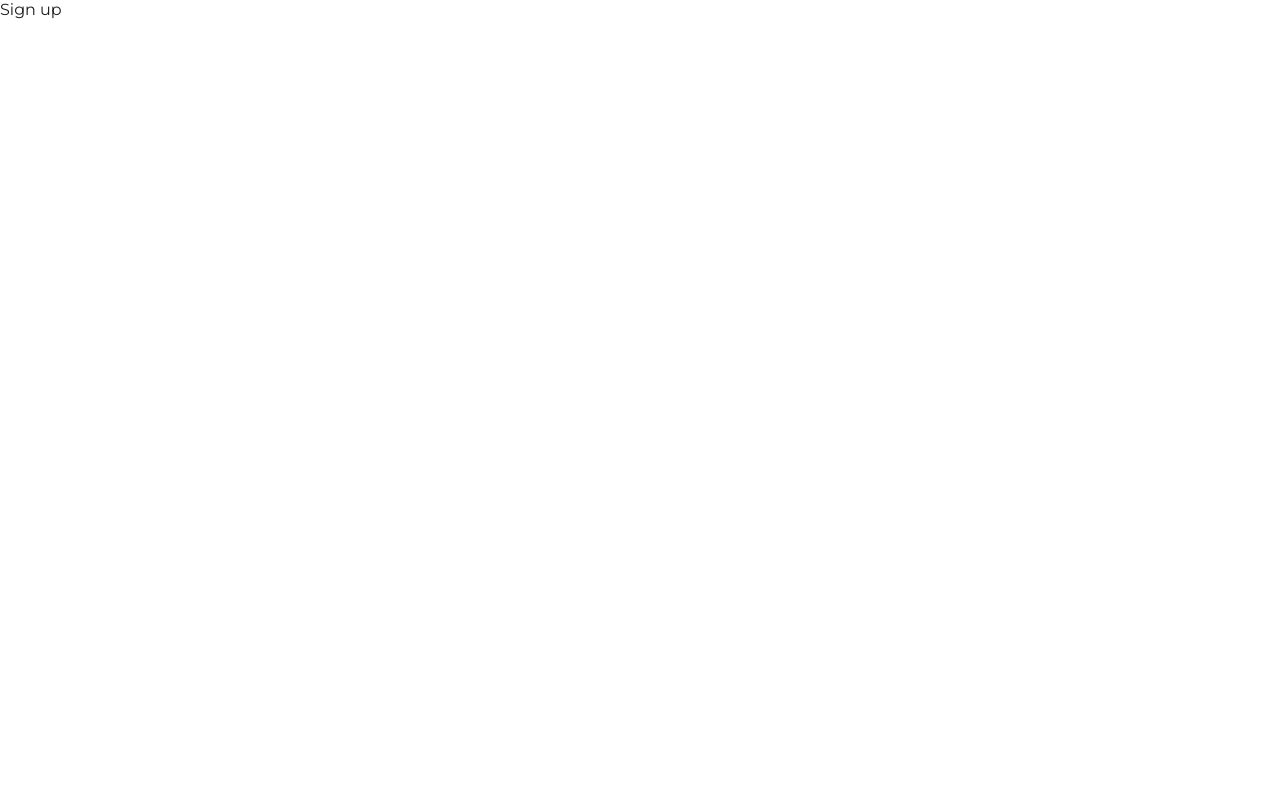
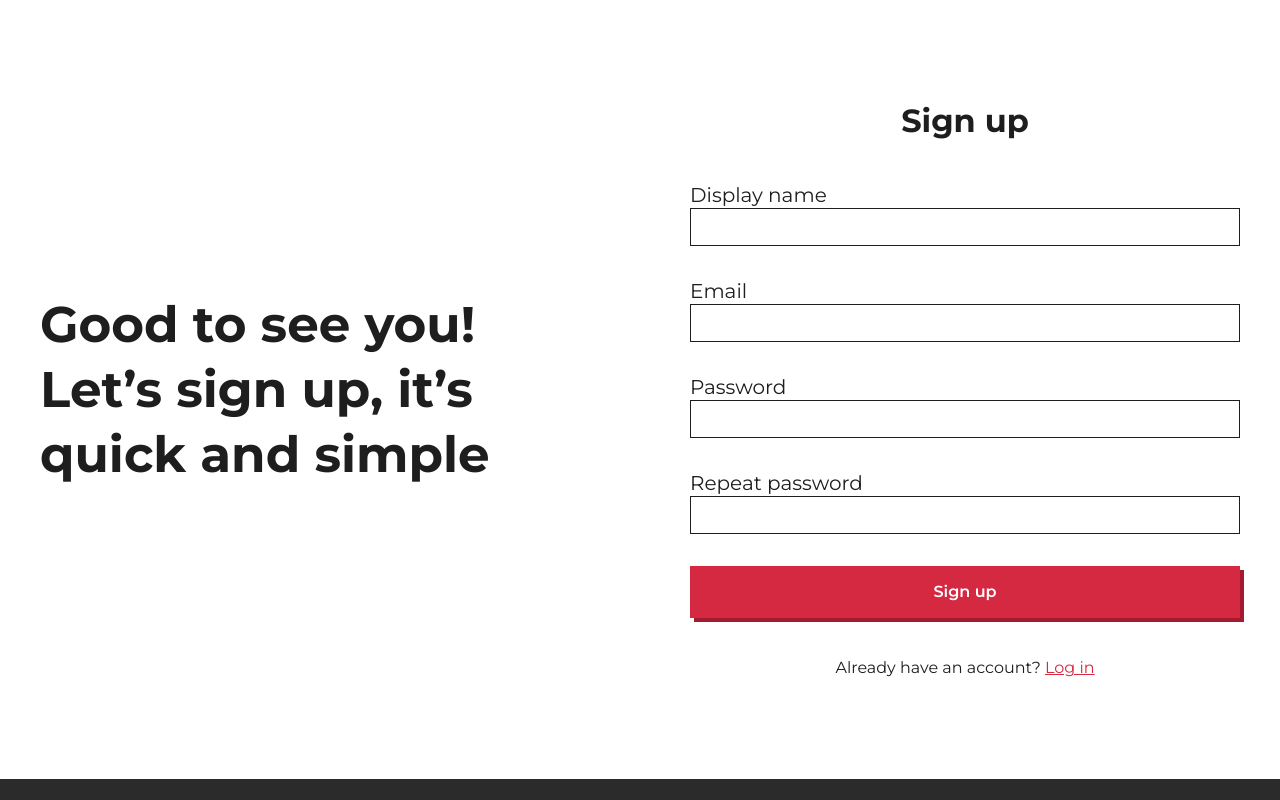
Before and after one commit to detectivekaktus/JGame, a React (Vite) app in the folder website/: page /auth/signup in a window 1280 px wide. Shown: the top 800 px of the page. Built offline with nearby package versions, Linux system fonts and the light colour scheme.

Commit message:
Add sign up page.

```diff
--- a/website/src/components/Footer.tsx
+++ b/website/src/components/Footer.tsx
@@ -6,7 +6,7 @@ export function Footer() {
     <footer className="bg-neutral-700 main-footer">
       <div className="container">
         <div className="copyright">
-          <img src="/JGame.svg" alt="JGame logo" />
+          <Link to="/"><img src="/JGame.svg" alt="JGame logo" /></Link>
           <p>Made with ❤️ by Artiom Astashonak<br />
             Copyright © 2025. All rights reserved.</p>
         </div>
--- a/website/src/css/Form.css
+++ b/website/src/css/Form.css
@@ -1,25 +1,25 @@
-.login-two-col {
+.auth-two-col {
   display: grid;
 }
 
-.login-two-col-title {
+.auth-two-col-title {
   display: none;
   font-weight: var(--fw-bold);
   font-size: var(--fs-900);
 }
 
-.login-two-col-form h2 {
+.auth-two-col-form h2 {
   text-align: center;
   font-weight: var(--fw-bold);
   font-size: var(--fs-800);
 }
 
-.login-two-col-form p {
+.auth-two-col-form p {
   text-align: center;
   font-size: var(--fs-400);
 }
 
-.login-two-col-form form {
+.auth-two-col-form form {
   margin: var(--inner-spacing) 0;
   display: grid;
   gap: var(--fs-800);
@@ -43,12 +43,12 @@
 }
 
 @media (min-width: 50em) {
-  .login-two-col {
+  .auth-two-col {
     grid-template-columns: 1fr 1fr;
     gap: var(--spacing);
   }
 
-  .login-two-col-title {
+  .auth-two-col-title {
     display: grid;
     align-items: center;
   }
--- a/website/src/pages/LoginPage.tsx
+++ b/website/src/pages/LoginPage.tsx
@@ -6,11 +6,11 @@ export function LoginPage() {
   return (
     <div className="page-wrapper">
       <div className="margin-top margin-bottom container page">
-        <div className="login-two-col">
-          <div className="login-two-col-title">
+        <div className="auth-two-col">
+          <div className="auth-two-col-title">
             <h1>Welcome back! Hope you're about to have a good playing session!</h1>
           </div>
-          <div className="login-two-col-form">
+          <div className="auth-two-col-form">
             <h2>Log in</h2>
             <form>
               <div className="form-entry">
--- a/website/src/pages/SignupPage.tsx
+++ b/website/src/pages/SignupPage.tsx
@@ -1,7 +1,41 @@
+import { Link } from "react-router-dom";
+import { Footer } from "../components/Footer"
+import "../css/Form.css"
+
 export function SignupPage() {
   return (
-    <div className="">
-      Sign up
+    <div className="page-wrapper">
+      <div className="margin-top margin-bottom container page">
+        <div className="auth-two-col">
+          <div className="auth-two-col-title">
+            <h1>Good to see you! Let’s sign up, it’s quick and simple</h1>
+          </div>
+          <div className="auth-two-col-form">
+            <h2>Sign up</h2>
+            <form>
+              <div className="form-entry">
+                <label htmlFor="name">Display name</label>
+                <input required id="name" name="name" type="text" />
+              </div>
+              <div className="form-entry">
+                <label htmlFor="email">Email</label>
+                <input required id="email" name="email" type="email" />
+              </div>
+              <div className="form-entry">
+                <label htmlFor="password">Password</label>
+                <input required id="password" name="password" type="password" />
+              </div>
+              <div className="form-entry">
+                <label htmlFor="re-password">Repeat password</label>
+                <input required id="re-password" name="re-password" type="password" />
+              </div>
+              <button type="submit" className="button" datatype="stretch">Sign up</button>
+            </form>
+            <p>Already have an account?  <Link className="fg-accent-600 underlined" to={"/auth/login"}>Log in</Link></p>
+          </div>
+        </div>
+      </div>
+      <Footer />
     </div>
-  )
+  );
 }
```
